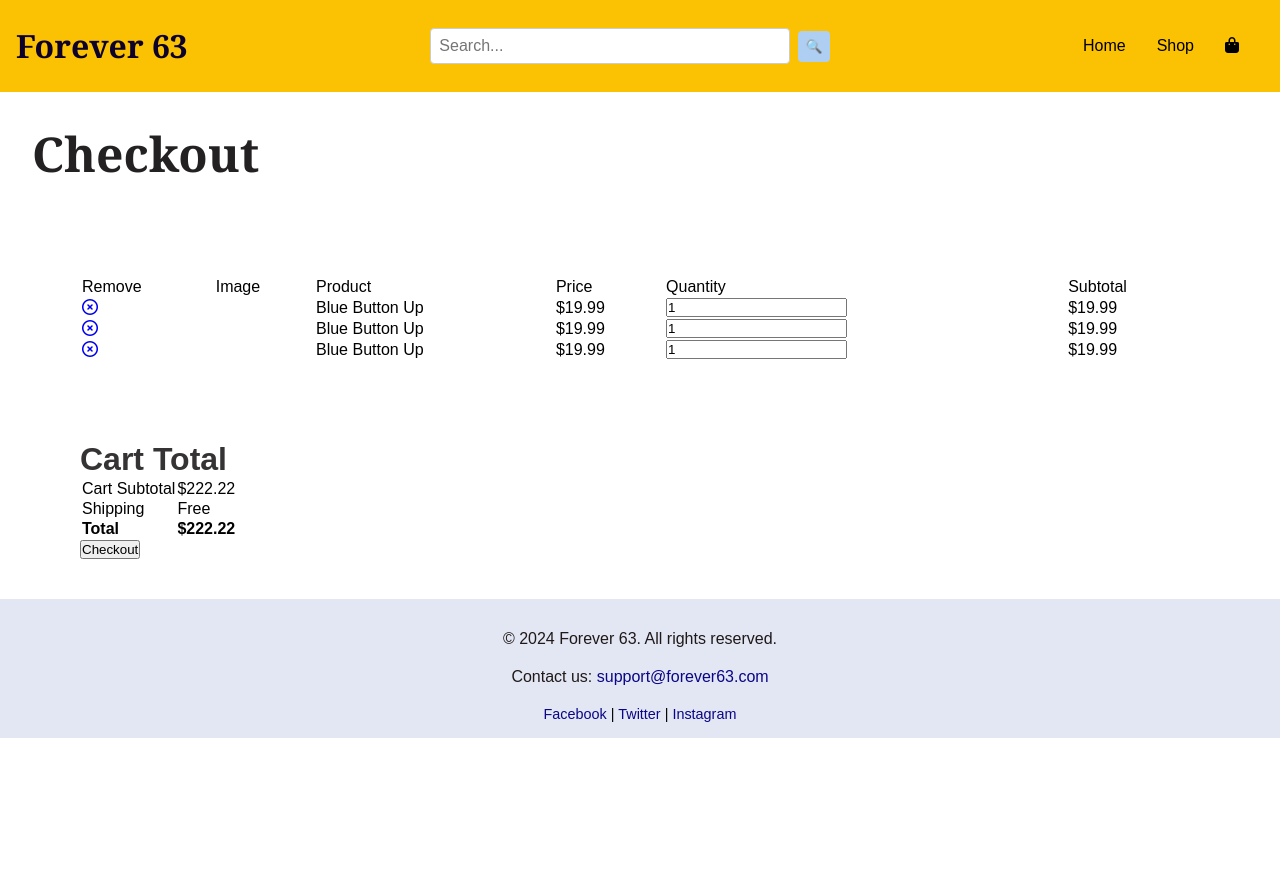
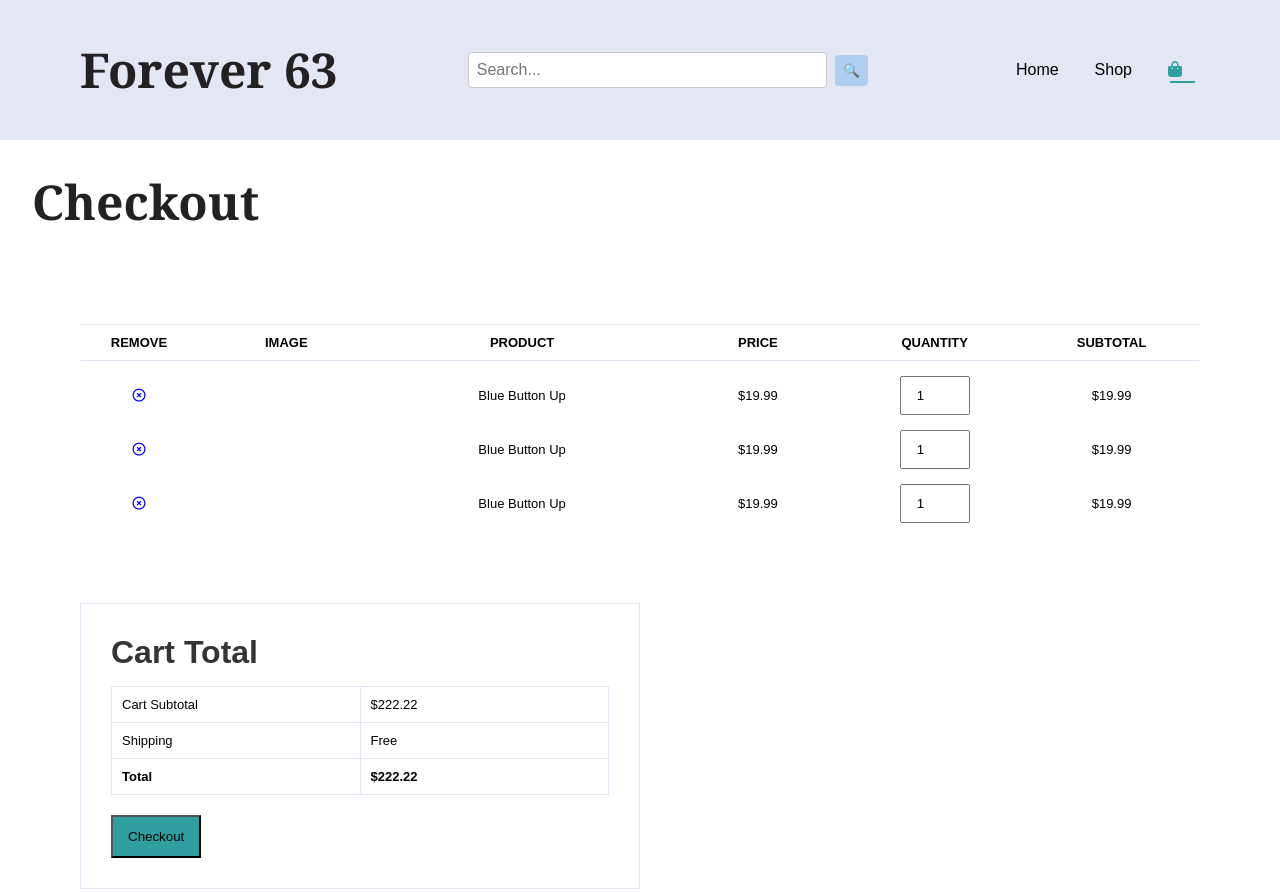
Before and after one commit to rocklb/Forever63, a website: page cart.html in a window 1280 px wide. Shown: the top 892 px of the page. Before the commit the page ends 800 px from the top, so only its background shows below. Drawn offline with Linux system fonts and the light colour scheme; no server answers.

Commit message:
Update styles.css

```diff
--- a/styles.css
+++ b/styles.css
@@ -4,6 +4,7 @@
   box-sizing: border-box;
   font-family: Arial, Helvetica, sans-serif;
 }
+
 
 h1{
   font-size: 48px;
@@ -109,8 +110,8 @@ body{
 }
 
 #hero{
-  background-image: url("imgs/AdobeStock_964620164.jpeg");
-  height: 60vh;
+  background-image: url("imgs/Men/mainPic.webp");
+  height: 70vh;
   width: 100%;
   background-position: top 25% right 0;
   background-size: cover;
@@ -123,6 +124,15 @@ body{
 
 #hero h4{
   padding: 15px;
+  color:#ffffff;
+}
+
+#hero h3{
+  color:#ffffff
+}
+
+#hero p{
+  color:#ffffff
 }
 
 #hero button{
@@ -130,6 +140,10 @@ background-color: whitesmoke;
 padding: 12px 75px 12px 75px;
 cursor: pointer;
 font-size: 16px;
+}
+
+#hero button a:hover{
+  text-decoration:wavy;
 }
 
 #featured{
@@ -213,43 +227,56 @@ footer a:hover {
     display: flex;
     justify-content: space-between;
     align-items: center;
-    background-color: #fbc103;
+    background-color: #E3E6F3;
     color: rgb(0, 0, 0);
-    padding: 1rem;
+    padding: 40px 80px;
     text-align: center;
   }
 
   /* Title Styling */
   header h1 {
     margin: 0;
-    font-size: 2rem;
-    font-family:Georgia, 'Times New Roman', Times, serif;
     font-weight: bold;
-    color: #0d0229;
+    font-size: 48px;
+    line-height: 60px;
+    color:rgb(35, 33, 33);
+    font-family: Georgia, 'Times New Roman', Times, serif;
   }
 
-  /* Navigation bar styling */
-  .nav-bar {
+  .nav-bar{
     display: flex;
-    background: #fbc103;
-    padding: 10px;
-    list-style: none;
-    margin: 0;
-    gap: 1rem;
-    flex: 1;
+    align-items: center;
+    justify-content: center;
   }
 
-  .nav-bar li {
-    margin-right: 15px;
+  .nav-bar li{
+    list-style: none;
+    padding: 0 18px;
+    position: relative;
   }
 
-  .nav-bar a {
-    color: rgb(0, 0, 0);
+  .nav-bar a{
     text-decoration: none;
+    font-weight: 500;
+    color: black;
+    transition: 0.3s ease;
+
   }
 
-  .nav-bar a:hover {
-    text-decoration: underline;
+  .nav-bar a:hover,
+  .nav-bar a.active{
+    color: rgb(46, 158, 158);
+  }
+
+  .nav-bar a.active::after,
+  .nav-bar a:hover::after{
+    content: "";
+    width: 50%;
+    height: 2px;
+    background: rgb(46, 158, 158);
+    position: absolute;
+    bottom: -4px;
+    left: 20px;
   }
 
   main {
@@ -345,3 +372,95 @@ footer a:hover {
 .search_bar button:hover {
   background-color: #0056b3;
 }
+
+/* Cart Page */
+#cart table{
+  width: 100%;
+  border-collapse: collapse;
+  table-layout: fixed;
+  white-space: nowrap;
+}
+
+#cart table img{
+width: 70px;
+}
+
+ #cart table td:nth-child(1) {
+  width: 100px;
+  text-align: center;
+}
+
+#cart table td:nth-child(2) {
+  width: 150px;
+  text-align: center;
+}
+
+#cart table td:nth-child(3) {
+  width: 250px;
+  text-align: center;
+}
+
+#cart table td:nth-child(4),
+#cart table td:nth-child(5),
+#cart table td:nth-child(6) {
+  width: 150px;
+  text-align: center;
+}
+
+#cart table td:nth-child(5) input{
+  width: 70px;
+  padding: 10px 5px 10px 15px;
+}
+
+#cart table thead{
+  border: 1px solid #E3E6F3;
+  border-left: none;
+  border-right: none;
+}
+
+#cart table thead td{
+  font-weight: 700;
+  text-transform: uppercase;
+  font-size: 13px;
+  padding: 10px 0;
+}
+
+#cart table tbody tr td{
+  padding-top: 15px;
+}
+
+#cart table tbody td{
+  font-size: 13px;
+}
+
+/* cart total */
+#subtotal {
+  width: 50%;
+  margin-bottom: 30px;
+  border: 1px solid #E3E6F3;
+  padding: 30px;
+}
+
+#subtotal table{
+  border-collapse: collapse;
+  width: 100%;
+  margin-bottom: 20px;
+}
+
+#subtotal table td {
+  width: 50%;
+  border: 1px solid #E3E6F3;
+  padding: 10px;
+  font-size: 13px;
+}
+
+#subtotal h3 {
+  padding-bottom: 15px;
+}
+
+/* checkout button */
+#subtotal button{
+  background-color: rgb(46, 158, 158);
+  color:rgb(0, 0, 0);
+  padding: 12px 15px;
+}
```
